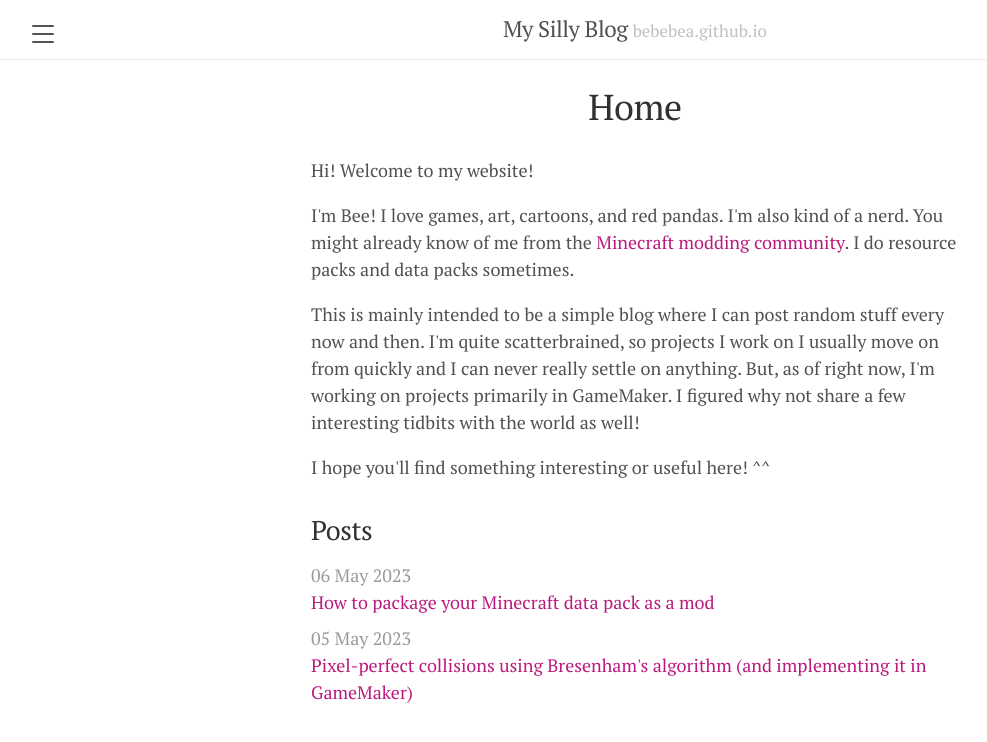
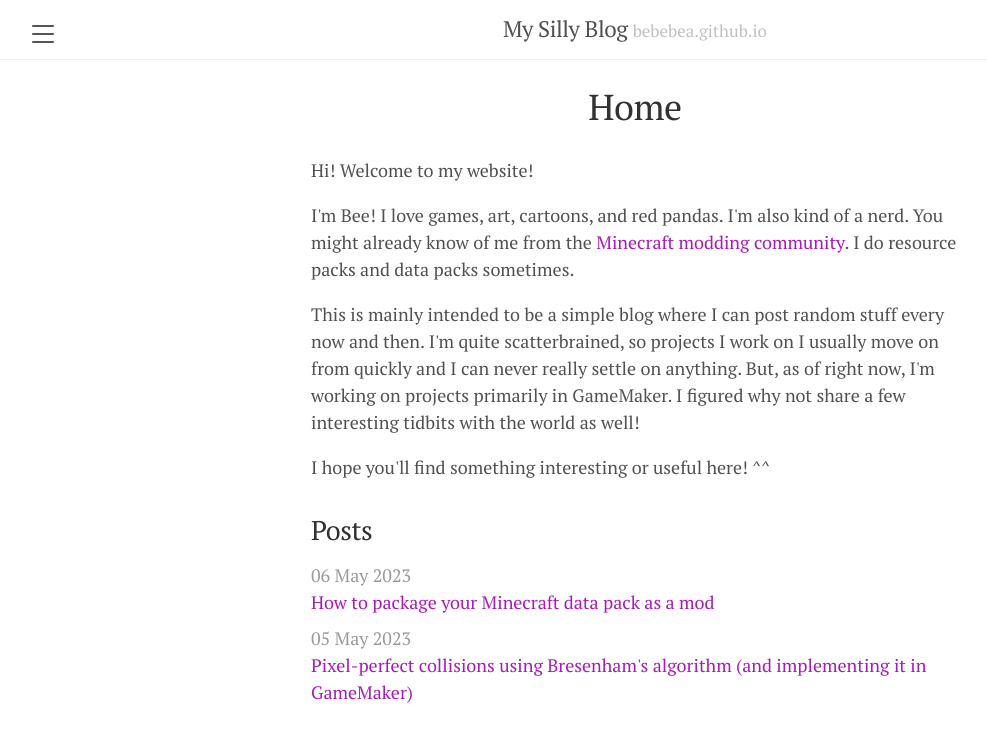
Before and after one commit to bebebea/bebebea.github.io, a Jekyll site: the page built from index.html, in a window 1280 px wide. Shown: the top 742 px of the page, without its empty margins (5-992 px from the left). Built offline with Jekyll 4.4.1, drawn with Linux system fonts in a browser that asks for light colours; the list of posts is cut into pages by our own code.

Commit message:
Update poole.css

```diff
--- a/public/css/poole.css
+++ b/public/css/poole.css
@@ -67,7 +67,7 @@ body {
 
 /* No `:visited` state is required by default (browsers will use `a`) */
 a {
-  color: #bb1a7d;
+  color: #a91abb;
   text-decoration: none;
 }
 a strong {
```
